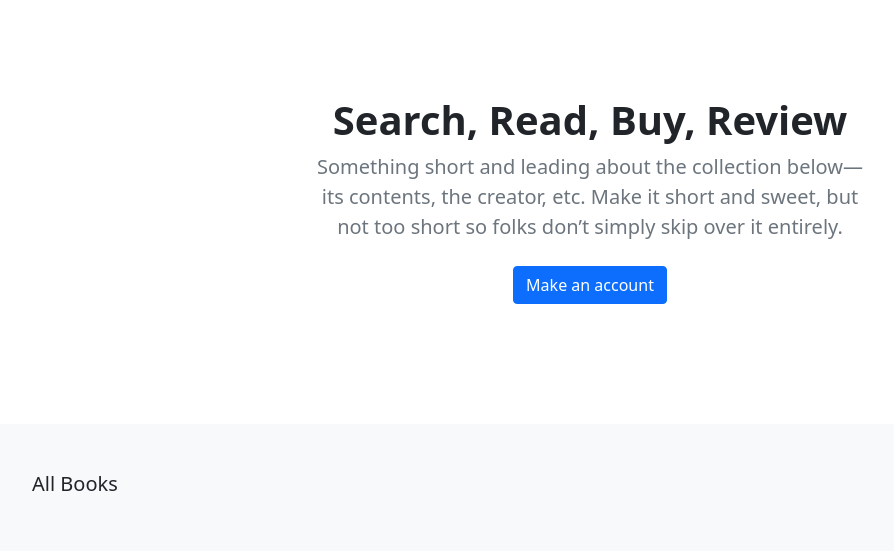
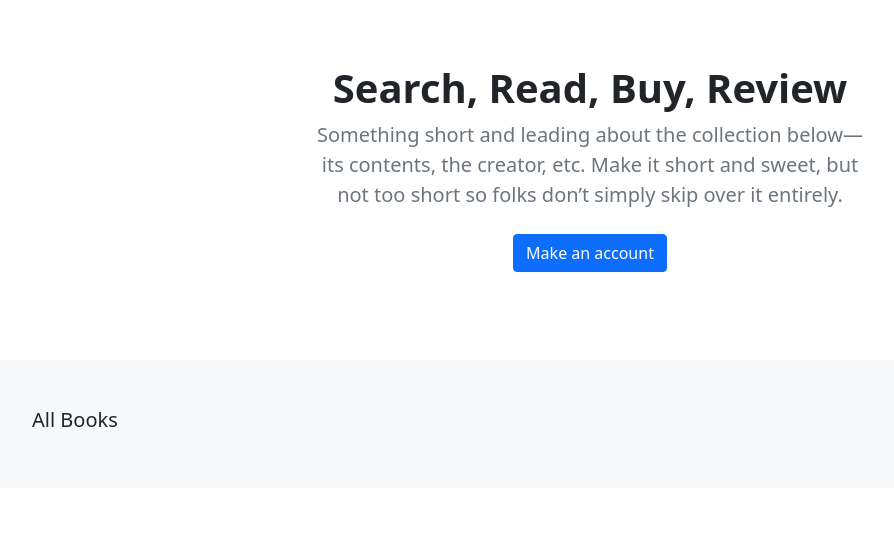
Before and after one commit to ORayy/ecommerce-site, a Django app: page / in a window 1280 px wide. Shown: the part 57-608 px from the top of the page, without its empty margins (50-944 px from the left). Run offline with Django 3.2, Linux system fonts and the light colour scheme; data that the repository does not hold is empty.

Commit message:
refactored

```diff
--- a/templates/storeApp/home.html
+++ b/templates/storeApp/home.html
@@ -6,7 +6,7 @@
     <main>
 
         <section class="py-5 text-center container">
-            <div class="row py-lg-5">
+            <div class="row py-lg-3">
                 <div class="col-lg-6 col-md-8 mx-auto">
                     <h1 class="h1 fw-bold">Search, Read, Buy, Review</h1>
                     <p class="lead text-muted">Something short and leading about the collection below—its contents, the creator,
```
